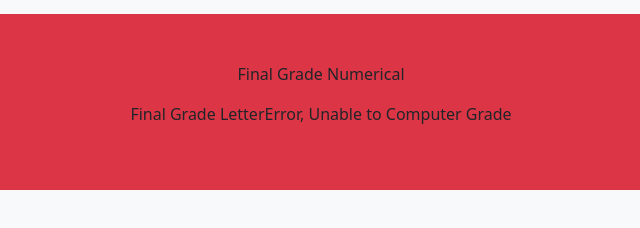
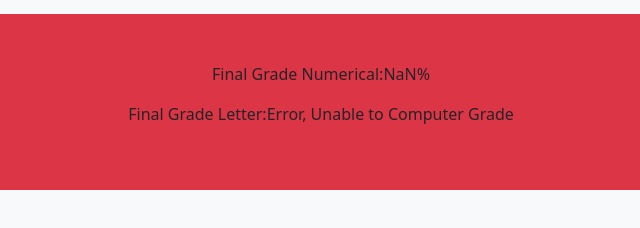
Before and after one commit to mealilo/Mission2, a plain HTML site: page Mission2/wwwroot/index.html in a window 1280 px wide. Both pictures are taken after typing "Sample", "Sample", "Sample", "Sample", "Sample" into the empty fields and a click on the button "Calculate Grade". Shown: the part 1509-1737 px from the top of the page, 319-959 px from the left. Drawn offline with Linux system fonts and the light colour scheme.

Commit message:
commenting

```diff
--- a/Mission2/wwwroot/index.html
+++ b/Mission2/wwwroot/index.html
@@ -73,12 +73,15 @@
 
         <div class=" d-flex justify-content-center flex-column bg-danger p-5 m-3 rounded-3">
             <div class=" d-flex justify-content-center">
-                <p>Final Grade Numerical</p>
+                <p>Final Grade Numerical:    </p>
+                <br />
+
                 <p id="finalGradeNum"></p>
             </div>
 
             <div class=" d-flex justify-content-center">
-                <p>Final Grade Letter
+                <p>Final Grade Letter:   </p>
+                <br />
                 <p id="finalGradeLetter"></p>
             </div>
 
--- a/Mission2/wwwroot/js/JavaScript.js
+++ b/Mission2/wwwroot/js/JavaScript.js
@@ -12,10 +12,12 @@ $("#calcGrade").click(function () {
 
 
     var finalGradeNum = ((asgGrade * .55) + (projectGrade * .05) + (quizGrade * .1)
-        + (examGrade * .20) + (intexGrade * .1));
+        + (examGrade * .20) + (intexGrade * .1)) + "%";
 
     var finalGradeLetter = "";
 
+
+    // Logic to get final letter grade
     if (finalGradeNum >= 94)
         finalGradeLetter = "A";
     else if (finalGradeNum < 94 && finalGradeNum >= 90)
@@ -42,7 +44,7 @@ $("#calcGrade").click(function () {
         finalGradeLetter = "Error, Unable to Computer Grade";
 
 
-
+    // Set p tags on page to new variabvles
     $("#finalGradeNum").html(finalGradeNum);
     $("#finalGradeLetter").html(finalGradeLetter);
 })
```
